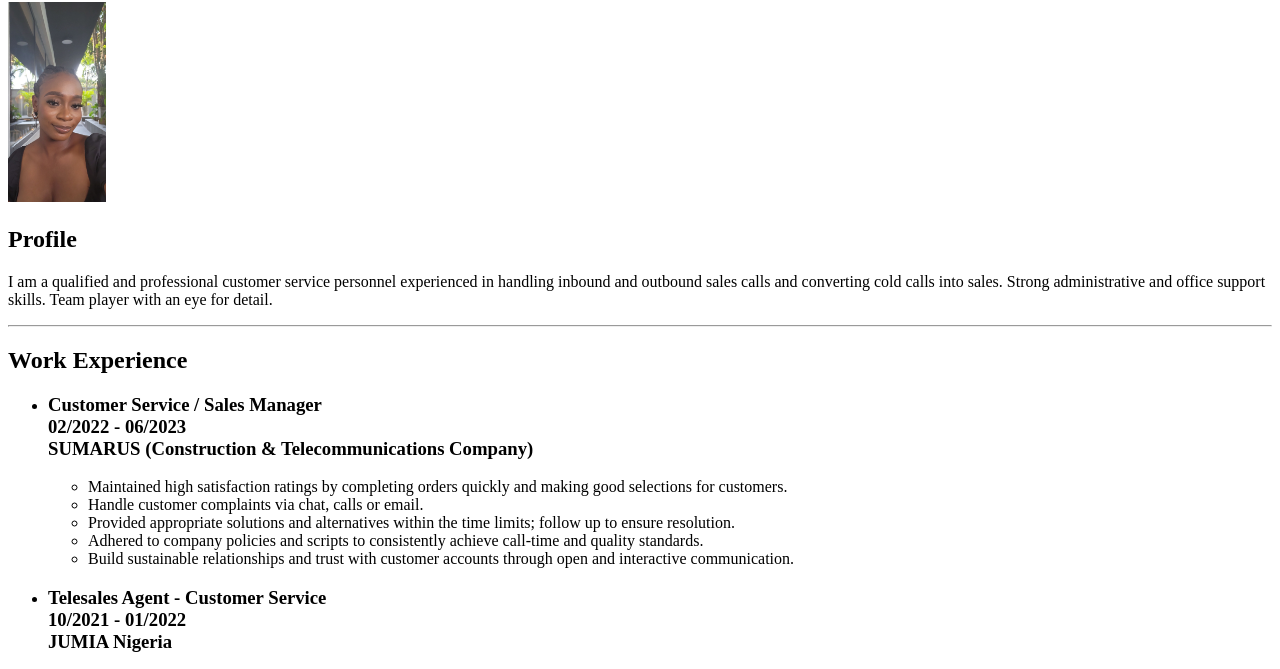
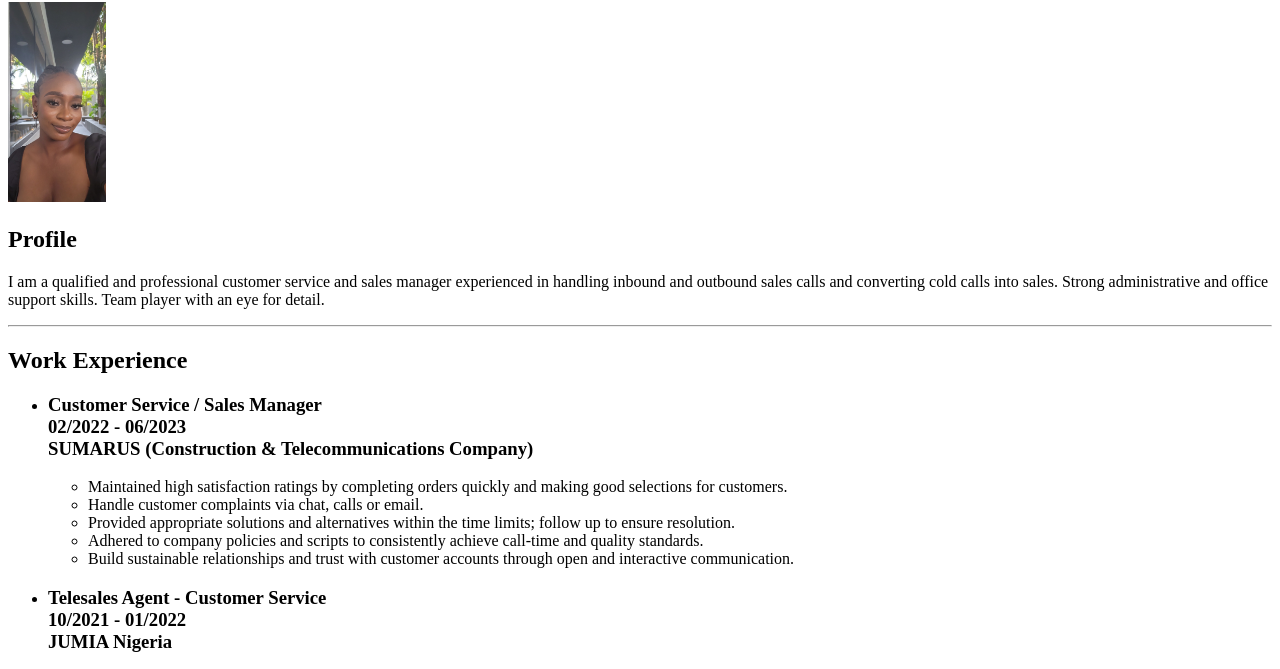
Before and after one commit to Aduloju10/Html.resume, a plain HTML site: page index.html in a window 1280 px wide. Shown: the part 78-747 px from the top of the page. Drawn offline with Linux system fonts and the light colour scheme.

Commit message:
Update index.html

```diff
--- a/index.html
+++ b/index.html
@@ -9,7 +9,7 @@
         <h1>Aduloju Christiana</h1>
         <img src="./Resume profile picture.jpg" height="200" alt="a picture image of Aduloju Christiana" />
         <h2>Profile</h2>
-        <p> I am a qualified and professional customer service personnel experienced in handling inbound and outbound sales calls and converting cold calls into sales. Strong administrative and office support skills. Team player with an eye for detail.
+        <p> I am a qualified and professional customer service and sales manager experienced in handling inbound and outbound sales calls and converting cold calls into sales. Strong administrative and office support skills. Team player with an eye for detail.
         </p>
         <hr/>
 
```
